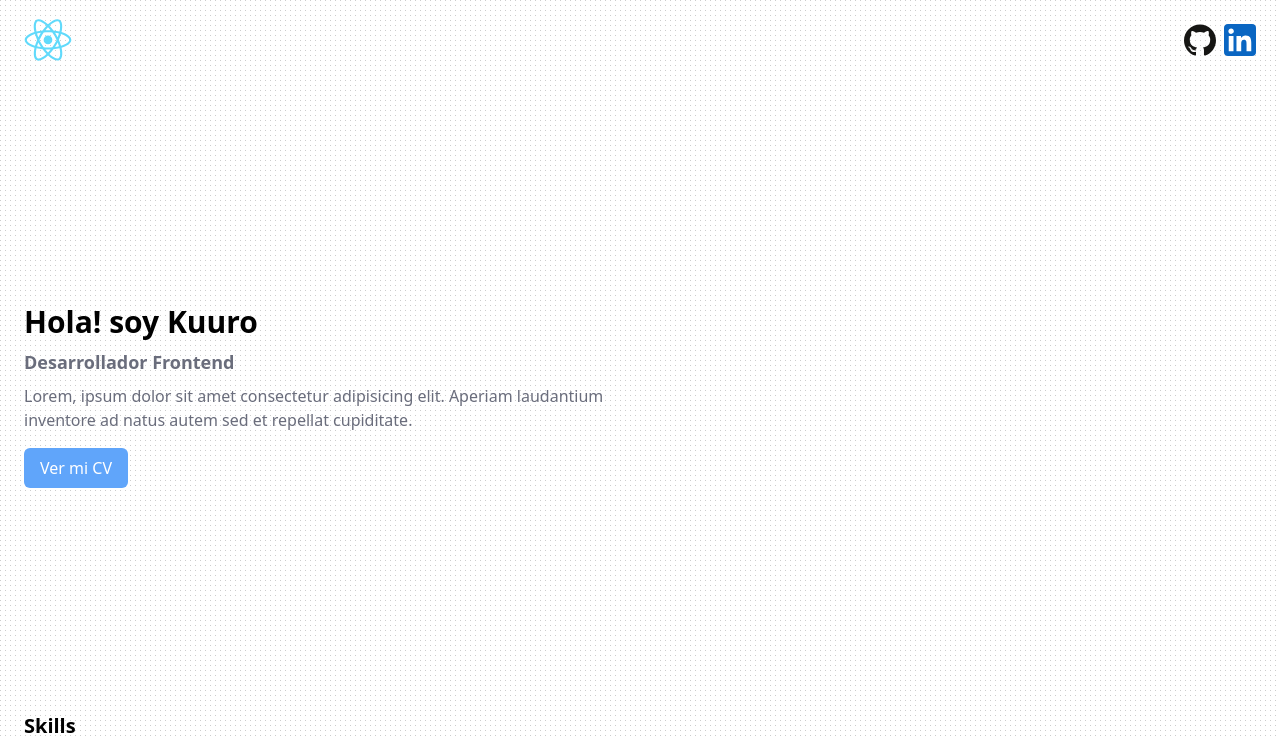
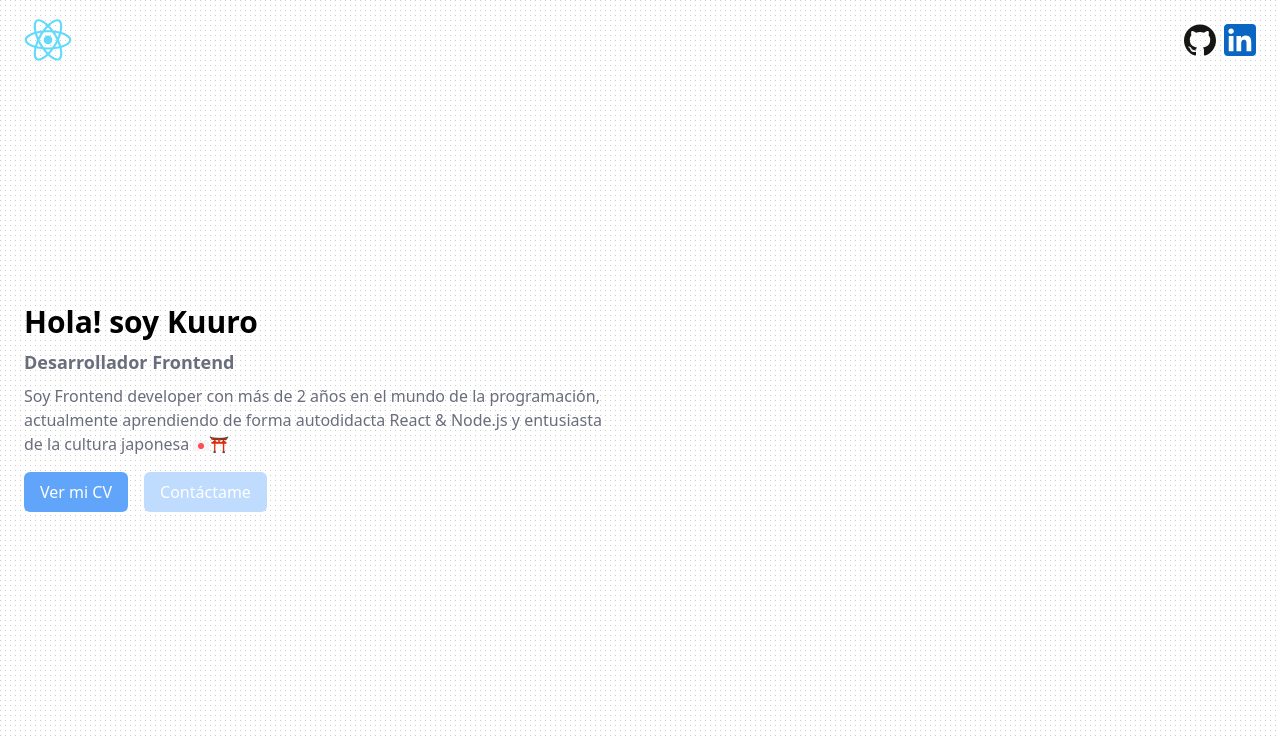
Before and after one commit to jmhs11/kuuro.dev, a React (Vite) app: page / in a window 1280 px wide. Shown: the top 738 px of the page. Built offline with nearby package versions, Linux system fonts and the light colour scheme.

Commit message:
Change copy from page

```diff
--- a/src/App.jsx
+++ b/src/App.jsx
@@ -7,20 +7,21 @@ const PROJECTS = [
 	{
 		name: 'Todo List',
 		imageUrl: '/projects/todolist-cover.png',
-		description: 'Aplicación para listar tareas pendientes con persistencia en Firebase Realtime Database',
+		description:
+			'Aplicación para listar tareas pendientes con persistencia en Firebase Realtime Database',
 		url: 'https://todo-list.kuuro.dev',
 		technologies: [
 			{
 				name: 'Angular',
-				icon: 'angular-icon',
+				icon: 'angular-icon'
 			},
 			{
 				name: 'TailwindCSS',
-				icon: 'tailwindcss-icon',
+				icon: 'tailwindcss-icon'
 			},
 			{
 				name: 'Firebase',
-				icon: 'firebase-icon',
+				icon: 'firebase-icon'
 			},
 			{
 				name: 'Vercel',
@@ -28,7 +29,7 @@ const PROJECTS = [
 				className: 'dark-mode-icon'
 			}
 		]
-	},
+	}
 	// {
 	// 	name: 'Proyecto 2',
 	// 	imageUrl: '/projects/todolist-cover.png',
@@ -101,7 +102,7 @@ const PROJECTS = [
 	// 		}
 	// 	]
 	// },
-]
+];
 
 const TECHNOLOGIES = [
 	{
@@ -154,7 +155,7 @@ const TECHNOLOGIES = [
 		icon: 'vercel-icon',
 		altText: 'Vercel Link',
 		className: 'dark-mode-icon'
-	},
+	}
 	// {
 	// 	url: '',
 	// 	icon: '',
@@ -173,15 +174,30 @@ const App = () => {
 						Desarrollador Frontend
 					</h3>
 					<p className='text-[#6A6D7C] dark:text-[#ccc] pb-4'>
-						Lorem, ipsum dolor sit amet consectetur adipisicing elit. Aperiam
-						laudantium inventore ad natus autem sed et repellat cupiditate.
+						Soy Frontend developer con más de 2 años en el mundo de la
+						programación, actualmente aprendiendo de forma autodidacta React
+						&amp; Node.js y entusiasta de la cultura japonesa{' '}
+						<img
+							src='/icons/japan.png'
+							alt='Japan Flag'
+							className='inline w-4 h-4'
+						/>
+						⛩
 					</p>
+					<div className='flex gap-4'>
 						<button
 							type='button'
 							className='px-4 py-2 text-white bg-blue-400 rounded-md'
 						>
 							Ver mi CV
 						</button>
+						<button
+							type='button'
+							className='px-4 py-2 text-white bg-blue-200 rounded-md'
+						>
+							Contáctame
+						</button>
+					</div>
 				</section>
 				<section className='px-6 pb-20 md:container'>
 					<h2 className='pb-4 font-bold'>Skills</h2>
```
Also changed, not shown: public/icons/japan.png (added). Lines whose indentation alone changed are shown as unchanged.
